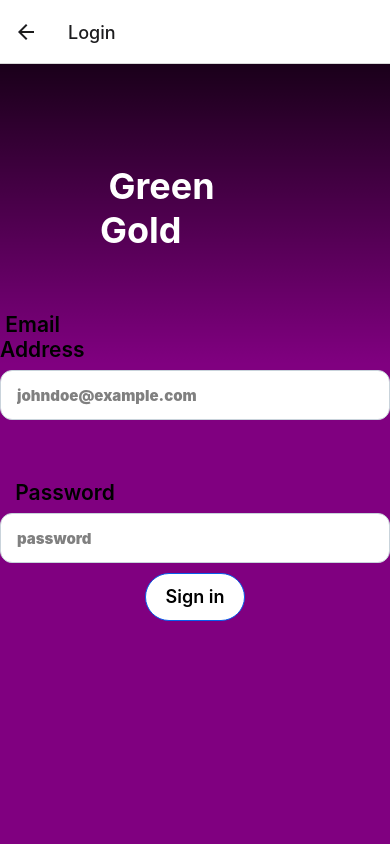
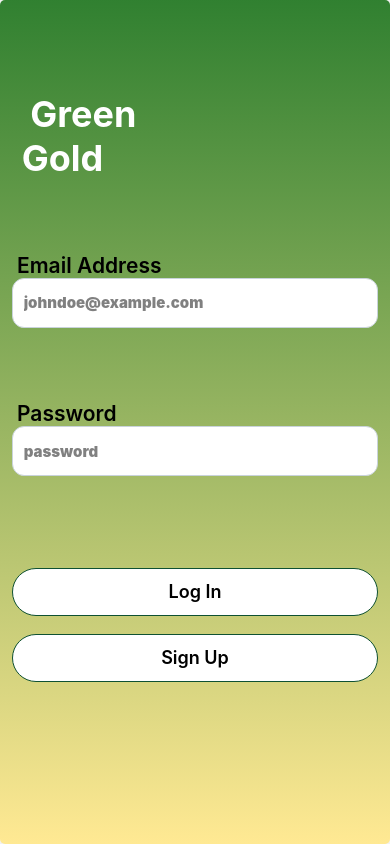
Before and after one commit to srehome/green-gold, a React Native app: screen /Login in a window 390 px wide. Built offline with nearby package versions, Linux system fonts and the light colour scheme.

Commit message:
updated navigation tabs, changed login ui

```diff
--- a/App.js
+++ b/App.js
@@ -1,8 +1,9 @@
 import * as React from 'react';
-import { StyleSheet, Text, View } from 'react-native';
+import { StyleSheet} from 'react-native';
 import { NavigationContainer } from "@react-navigation/native";
 import { createNativeStackNavigator } from "@react-navigation/native-stack";
 import { createBottomTabNavigator } from '@react-navigation/bottom-tabs';
+import { AntDesign } from '@expo/vector-icons';
 
 //import screens here
 import SignUpScreen from './screens/SignUpScreen';
@@ -17,45 +18,43 @@ const Tab = createBottomTabNavigator();
 function MyStack() {
   return (
     <Stack.Navigator>
+        <Stack.Screen name="Login" component={LoginScreen} options={{ headerShown: false }}/>
         <Stack.Screen
-            name="Home"
-            component={HomeScreen}
-        />
-        <Stack.Screen
-            name="SignUp"
-            component={SignUpScreen}
-        />
-        <Stack.Screen
-            name="Rewards"
-            component={RewardsScreen}
-        />
-        <Stack.Screen
-            name="Settings"
-            component={SettingsScreen}
-        />
-        <Stack.Screen
-            name="Login"
-            component={LoginScreen}
+            name="ScreensWithTabs"
+            component={ScreensWithTabs}
+            options={{ headerShown: false }}
         />
     </Stack.Navigator>
 );
 }
 
-function MyTabs() {
+function ScreensWithTabs() {
   return (
-        <Tab.Navigator initialRouteName="Home">
-            <Tab.Screen
-                name="Home"
-                component={HomeScreen}
-            />
-            <Tab.Screen
-                name="Rewards"
-                component={RewardsScreen}
-            />
-            <Tab.Screen
-                name="Settings"
-                component={SettingsScreen}
-            />
+        <Tab.Navigator
+        screenOptions={({ route }) => ({
+          tabBarIcon: ({ color, size }) => {
+            let iconName;
+
+            if (route.name === 'Home') {
+              iconName = 'home';
+            } else if (route.name === 'Settings') {
+              iconName = 'setting';
+            } else if (route.name === 'Rewards') {
+              iconName = 'gift';
+            }
+
+            // You can return any component that you like here!
+            return <AntDesign name={iconName} size={size} color={color} />;
+          },
+          tabBarActiveTintColor: '#00f303',
+          tabBarInactiveTintColor: 'gray',
+          tabBarActiveBackgroundColor: '#da9100',
+          tabBarInactiveBackgroundColor: '#eccf42',
+        })}>
+            <Tab.Screen name="Home" component={HomeScreen} options={{headerShown: false}}/>
+            <Tab.Screen name="Rewards" component={RewardsScreen} options={{headerShown: false}}/>
+            <Tab.Screen name="Settings" component={SettingsScreen} options={{headerShown: false}}/>
+            <Tab.Screen name="SignUp" component={SignUpScreen} options={{headerShown: false, tabBarButton: () => null}}/>
         </Tab.Navigator>
 );
 }
@@ -70,13 +69,5 @@ const App = () => {
   );
 };
 
-const styles = StyleSheet.create({
-  container: {
-    flex: 1,
-    backgroundColor: '#fff',
-    alignItems: 'center',
-    justifyContent: 'center',
-  },
-});
 
 export default App;
--- a/package.json
+++ b/package.json
@@ -13,12 +13,13 @@
     "@react-navigation/native": "^6.1.12",
     "@react-navigation/native-stack": "^6.9.20",
     "expo": "~50.0.7",
+    "expo-linear-gradient": "~12.7.2",
     "expo-status-bar": "~1.11.1",
     "react": "18.2.0",
     "react-native": "0.73.4",
     "react-native-safe-area-context": "4.8.2",
     "react-native-screens": "~3.29.0",
-    "expo-linear-gradient": "~12.7.2"
+    "react-native-vector-icons": "^10.0.3"
   },
   "devDependencies": {
     "@babel/core": "^7.20.0"
--- a/screens/HomeScreen.js
+++ b/screens/HomeScreen.js
@@ -1,8 +1,10 @@
 import React from "react";
 import { View, Text, Button } from "react-native";
+import { SafeAreaView } from 'react-native-safe-area-context';
+
 export default function HomeScreen({navigation}) {
   return (
-    <View style={{ flex: 1, alignItems: "center", justifyContent: "center" }}>
+    <SafeAreaView style={{ flex: 1, alignItems: "center", justifyContent: "center" }}>
       <Text>Home Screen</Text>
       <Button title="Rewards"
             onPress={() => {
@@ -20,6 +22,6 @@ export default function HomeScreen({navigation}) {
             onPress={() => {
                     navigation.navigate('Login')
                   }}></Button>
-    </View>
+    </SafeAreaView>
   );
 }
--- a/screens/LoginScreen.js
+++ b/screens/LoginScreen.js
@@ -1,19 +1,19 @@
-import { StatusBar } from 'expo-status-bar';
 import { useState } from 'react';
-import { StyleSheet, Text, View,Image,TextInput,TouchableOpacity } from 'react-native';
+import { StyleSheet, Text, View,TextInput,TouchableOpacity } from 'react-native';
+import { SafeAreaView } from 'react-native-safe-area-context';
 import { LinearGradient } from 'expo-linear-gradient';
 
-export default function App() {
+export default function LoginScreen({navigation}) {
   const [emailAddress, setEmailAddress ] = useState("");
   const [password,setPassword] = useState("")
 
   return (
-    <View style={styles.container}>
+
+    <SafeAreaView style={styles.container}>
       <LinearGradient
         // Background Linear Gradient
-        colors={['rgba(0,0,0,0.8)', 'transparent']}
-        style={styles.background}
-      />
+        colors={['rgba(0,100,0,0.8)', '#ffe993']}
+        style={styles.linearGradient}>
 
       <Text style ={styles.title} > Green Gold </Text>
 
@@ -33,59 +33,58 @@ export default function App() {
 
     <TouchableOpacity
     onPress={() => {
-      // handle onPress
+      navigation.navigate('ScreensWithTabs', {screen: 'Home'})
     }}>
     <View style={styles.btn}>
-      <Text style={styles.btnText}>Sign in</Text>
+      <Text style={styles.btnText}>Log In</Text>
     </View>
     </TouchableOpacity>
+
+    <TouchableOpacity
+    onPress={() => {
+      navigation.navigate('ScreensWithTabs', {screen: 'SignUp'})
+    }}>
+    <View style={styles.btn}>
+      <Text style={styles.btnText}>Sign Up</Text>
     </View>
+    </TouchableOpacity>
 
-
+    </LinearGradient>
+    </SafeAreaView>
   );
 }
 
 const styles = StyleSheet.create({
   container: {
     flex: 1,
-    backgroundColor: '#800080',
-    alignItems: 'center',
+    justifyContent: 'center',
   },
-  background: {
-    position: 'absolute',
-    left: 0,
-    right: 0,
-    top: 0,
-    height: 300,
-  },
-  header: {
-    alignItems: 'center',
-    justifyContent: 'center',
-    marginVertical: 36,
+  linearGradient: {
+    flex: 1,
+    paddingHorizontal: '3%',
+    borderRadius: 5
   },
  title:{
-    width : 200 ,
+    width : 200,
     fontSize : 36,
     fontWeight : '700',
     color : '#fff',
     shadowColor : 'blue',
     elevation : 7,
-    marginLeft :10,
-    marginTop : 100
+    marginLeft : 10,
+    marginTop : '25%',
+    marginBottom: '20%'
   },
   inputLabel:{
     fontSize : 21,
-    marginTop : 60,
-    marginRight : 260,
     fontWeight : '600',
     alignItems: 'flex-end',
-    marginBottom : 8
   },
   inputControl: {
     height: 50,
     width :"100%",
     backgroundColor: '#fff',
-    paddingHorizontal: 16,
+    paddingHorizontal: '3%',
     borderRadius: 12,
     fontSize: 15,
     fontWeight: '900',
@@ -93,18 +92,18 @@ const styles = StyleSheet.create({
     borderWidth: 1,
     borderColor: '#C9D3DB',
     borderStyle: 'solid',
+    marginBottom: '20%'
   },
    btn: {
     flexDirection: 'row',
-    alignItems: 'center',
     justifyContent: 'center',
     borderRadius: 30,
     paddingVertical: 10,
     paddingHorizontal: 20,
     borderWidth: 1,
     backgroundColor: 'white',
-    marginTop : 10,
-    borderColor: '#075eec',
+    marginTop : '5%',
+    borderColor: '#0f5132',
   },
   btnText: {
     fontSize: 18,
```
Also changed, not shown: 1 other file (tests, documents, lock files or other folders).
